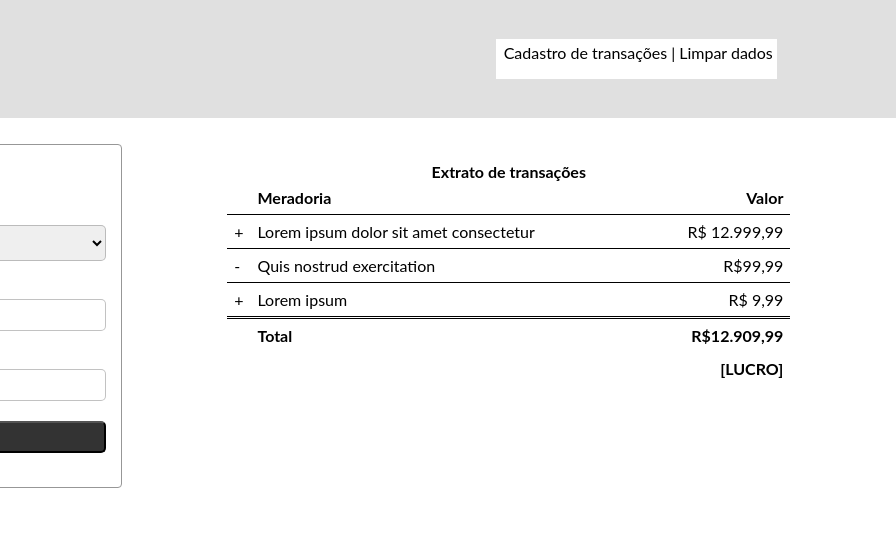
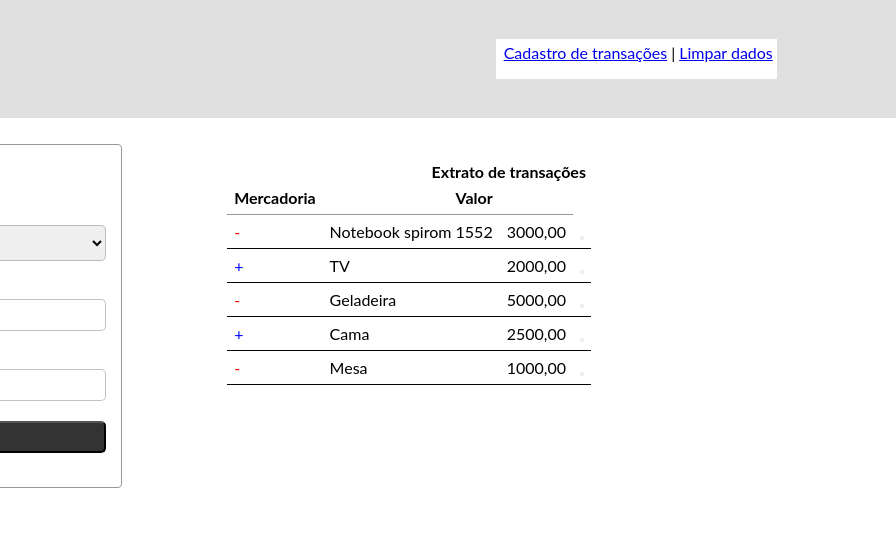
Before and after one commit to AlexHGama/projeto_ind, a plain HTML site: page index.html in a window 1280 px wide. Shown: the top 538 px of the page, 384-1280 px from the left. Drawn offline with Linux system fonts and the light colour scheme.

Commit message:
Projeto 1.parte finalizado..

```diff
--- a/asset/css/style.css
+++ b/asset/css/style.css
@@ -119,7 +119,7 @@ img {
   font-weight: bold;
   font-size: 18px;
 }
-.container-main {
+.container_main {
   width: 400px;
   height: 344px;
   border: 1px solid #979797;
@@ -237,7 +237,7 @@ option {
     justify-content: center;
 }
 
-#tab_transacao {
+.tab_transacao {
   border-spacing: 0px;
 }
 
@@ -333,7 +333,7 @@ th {
 
   .container-main {
     border: 1px solid #979797;
-    width: 100%;
+    width: 97%;
     height: 190px;
     align-self: center;
   }
--- /dev/null
+++ b/asset/js/form.js
@@ -0,0 +1,48 @@
+function testacontainer_main(e) {
+    e.preventDefault();
+
+    var mercadoriaRaw = localStorage.getItem('mercadoria')
+    if (mercadoriaRaw != null) {
+        var mercadoria = JSON.parse(mercadoriaRaw)
+    }  else {
+        var mercadoria = [];
+    }
+
+    console.log(mercadoria)
+
+
+
+
+
+
+
+
+}
+// limpar os dados extrato transações//
+function limpar(){
+    let confir = confirm("Tem certeza que deseja apagar TODOS os dados?");
+    if(confir){
+        mercadoria.splice([]);
+        localStorage.clear();
+        desenhaTabela();
+    }
+}
+
+
+//Direc.cursor no campo mercadoria//
+function dirc_cursor_nome_mercadoria(){
+    document.getElementById("nmercadoria").focus();
+}
+
+
+//inicio expressão regular só permitido números//
+function testaCampoValor(texto) {
+    var lvalorPattern = /[a-zA-z]/g
+    if  (lvalorPattern.test(texto)){
+        alert('Apenas números são permitidos no campo Valor!')
+        return false
+
+    }
+
+}
+desenhaTabela();
--- /dev/null
+++ b/asset/js/index.js
@@ -0,0 +1,63 @@
+var mercadoria = [
+    {
+        xp: false,
+        produto:'Notebook spirom 1552',
+        Valor: '3000,00',
+    },
+    {
+        xp: true ,
+        produto: 'TV',
+        Valor: '2000,00',
+    },
+    {
+        xp: false,
+        produto:'Geladeira',
+        Valor: '5000,00',
+    },
+    {
+        xp: true,
+        produto:'Cama',
+        Valor: '2500,00',
+    },
+    {
+        xp: false,
+        produto:'Mesa',
+        Valor: '1000,00',
+    },
+
+];
+
+
+////function desenhaTabela() {
+
+
+   //currentLines = [...document.quarySelectorAll('table.tab_transacao tbody .excluidados')];
+   //currentLines.forEach((element) => {
+   // element.remove()
+
+   // })
+
+
+    for (person in mercadoria) {
+        document.querySelector('table.tab_transacao tbody').innerHTML += `
+            <tr class="excluidados">
+
+                <td>
+                    ${ (mercadoria[person].xp ?  '<span style="color:blue"> + </span>' : '<span style="color:red"> - </span>') }
+                </td>
+
+                <td>
+                    ${ mercadoria[person].produto }
+                </td>
+
+                <td>
+                    ${ mercadoria[person].Valor }
+                </td>
+                <td>
+
+                    <button onclick="mercadoria.splice(${person}, 0); desenhaTabela()"> </button>
+                </td>
+            </tr>
+        `
+    }
+//}
--- a/index.html
+++ b/index.html
@@ -12,7 +12,7 @@
 <body>
 
   <!-- Inicio menu -->
-
+  <div class="global">
   <header>
     <div class="container_menu">
       <div class="ellipse">
@@ -30,9 +30,13 @@
             <div class="fechar">
               X
             </div>
-            <div>Cadastro de transações</div>
+            <div>
+              <a href="lmercadoria" onclick="dirc_cursor_nome_mercadoria()">Cadastro de transações</a>
+            </div>
             <div class="divisor">|</div>
-            <div>Limpar dados</div>
+            <div>
+              <a href="Limpar dados" onclick="limpar()">Limpar dados</a>
+            </div>
           </div>
         </div>
       </div>
@@ -43,7 +47,7 @@
   <!-- Inicio conteudo -->
   <div class="section">
     <!-- Inicio caixa nova transação -->
-    <div class="container-main">
+    <div class="container_main" onsubmit="testacontainer_main(event);">
 
       <div class="nova">
         <h3 class="Nova_transacao"> Nova transação </h3>
@@ -56,18 +60,18 @@
 
           <select class="formu" id="tipo de transacao" name="tipo de  transação">
             <option value="Compra">Compra</option>
-            <option value="Compra">Venda</option>
+            <option value="Venda">Venda</option>
           </select>
         </div>
 
         <div class="caixa_2">
           <label class="nmercadoria" for="nmercadoria">Nome da mercadoria</label>
-          <input class="lmercadoria" type="text" id="nmercadoria" name="nome da mercadoria" placeholder="Input">
+          <input class="lmercadoria" type="text" id="nmercadoria" onfocus="this.value=''; "placeholder="Input"  onblur="testaCampoMercadoria(this.value)" required name="nome da mercadoria" placeholder="Input">
         </div>
 
         <div class="caixa_1">
           <label class="llvalor" for="lvalor">Valor</label>
-          <input class="valor" type="text" id="lvalor" name="valor" placeholder="R$ 0,00">
+          <input class="valor" type="text" id="lvalor" onblur="testaCampoValor(this.value)" required name="valor" placeholder="R$ 0,00">
         </div>
 
       </div>
@@ -82,44 +86,23 @@
 
     <div class="container_extrato">
       <h3 class="Extrato_de_transacoes"> Extrato de transações</h3>
-      <table id="tab_transacao">
+      <table class="tab_transacao">
+
         <tr>
-          <th></th>
-          <th>Meradoria</th>
-          <th style="text-align: right;">Valor</th>
+          <th class="th_mercadoria" id="th_mercadoria" style="text-align: left;font-weight: bold; border-bottom: 1px solid #979797;">Mercadoria</th>
+          <th class="th_valor" style="text-align:end;font-weight: bold;border-bottom: 1px solid #979797;">Valor</th>
+          <th style="border-bottom: 1px solid #979797;"></th>
+
         </tr>
-        <tr>
-          <td> + </td>
-          <td> Lorem ipsum dolor sit amet consectetur </td>
-          <td style="text-align: right;">R$ 12.999,99</td>
-        </tr>
-        <tr>
-          <td> - </td>
-          <td>Quis nostrud exercitation</td>
-          <td style="text-align: right;">R$99,99</td>
-        </tr>
-        <tr>
-          <td style="width: 1%; text-align:center;border-bottom: double;"> + </td>
-          <td style="width: 70% ; text-align:left;border-bottom: double;"> Lorem ipsum</td>
-          <td style="width: 29% ; text-align:right; border-bottom: double;">R$ 9,99</td>
-        </tr>
-        <tr>
-          <th style="border: none;">
-          </th>
-          <th style=" border: none;">Total</th>
-          <th style="border: none; text-align: right;">R$12.909,99</th>
-        </tr>
-        <tr>
-          <th style="border: none;"></th>
-          <th style="border: none;"></th>
-          <th style="border: none; text-align: right;">[LUCRO]</th>
-        </tr>
+
       </table>
     </div>
 
   </div>
   <footer class="rodape"></footer>
-
+  </div>
+  <script src="./asset/js/index.js"></script>
+  <script src="./asset/js/form.js"></script>
 </body>
 
 </html>
```
Also changed, not shown: asset/css/main.css (deleted).
